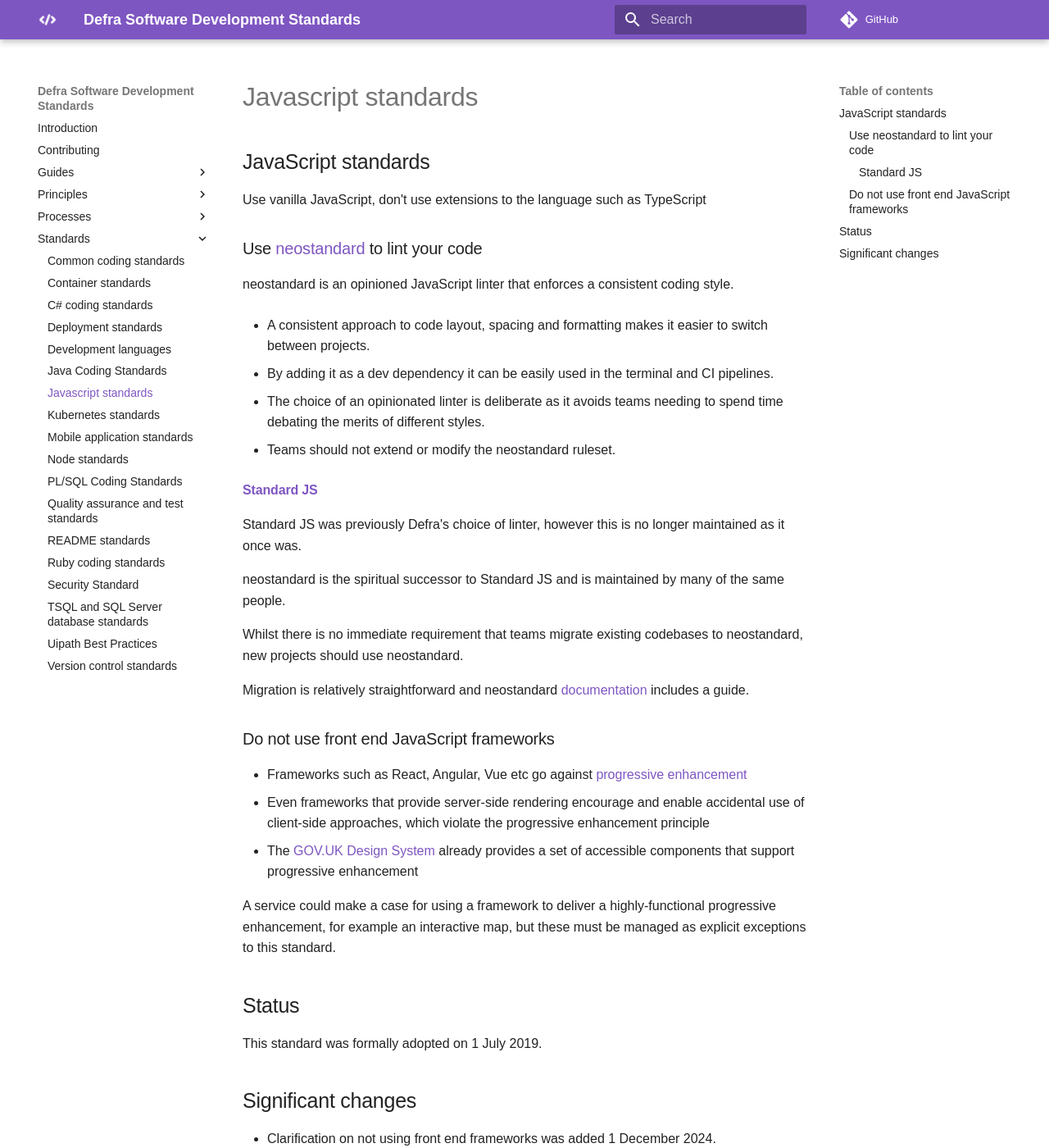
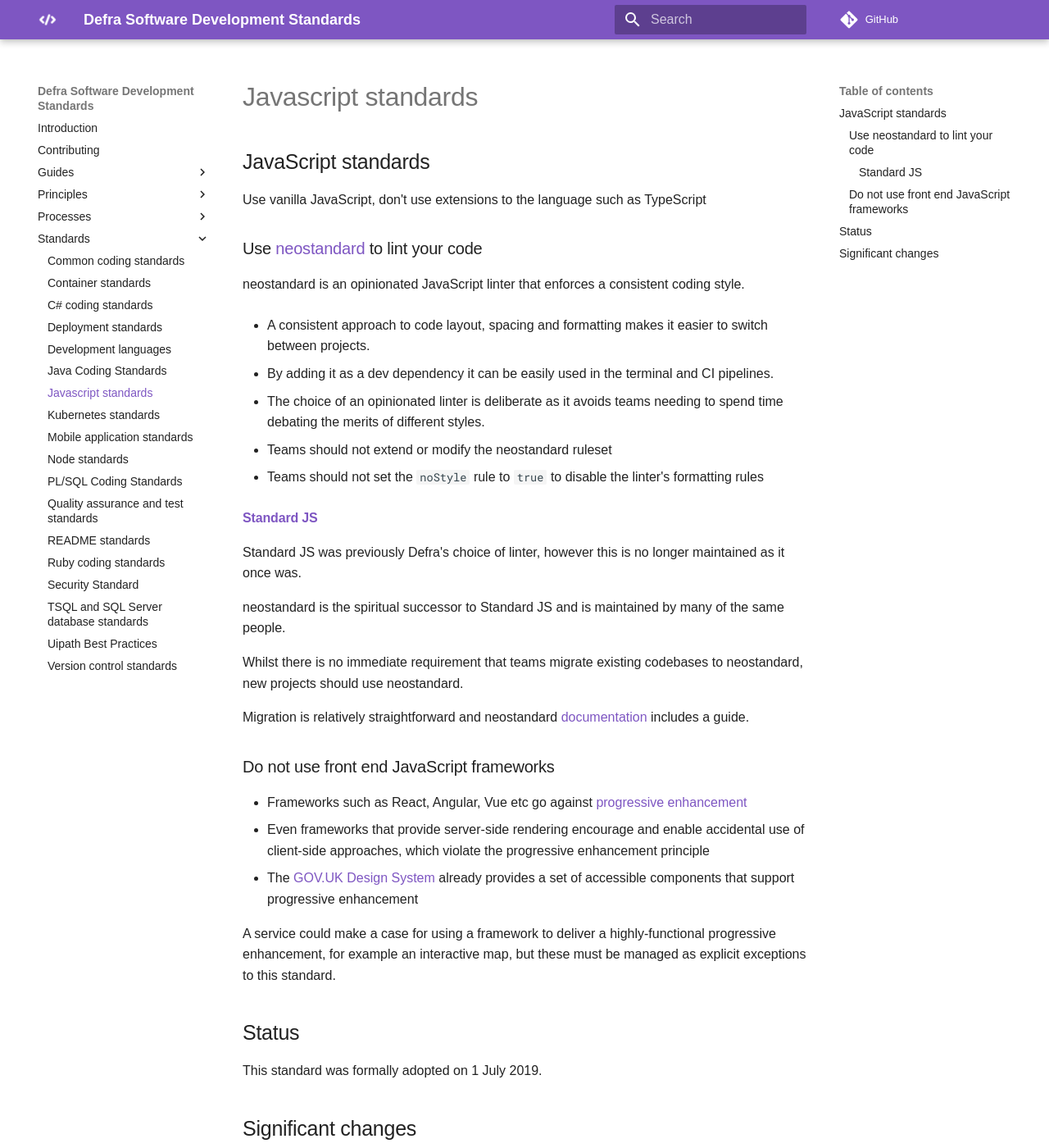
Before and after one commit to DEFRA/software-development-standards, an MkDocs documentation site: the page built from docs/standards/javascript_standards.md, in a window 1280 px wide and 1400 px high. Shown: the whole window at 82% size. Built offline with MkDocs 1.6.1 and Material for MkDocs 9.7.7, drawn with Linux system fonts in a browser that asks for light colours; some web fonts are replaced; comment, search, counter and statistics services are not loaded; some of the changed text lies outside the part shown.

Commit message:
Update from feedback

```diff
--- a/docs/standards/javascript_standards.md
+++ b/docs/standards/javascript_standards.md
@@ -4,7 +4,7 @@ Use vanilla JavaScript, don't use extensions to the language such as TypeScript
 
 ### Use [neostandard](https://github.com/neostandard/neostandard) to lint your code
 
-neostandard is an opinioned JavaScript linter that enforces a consistent coding style.
+neostandard is an opinionated JavaScript linter that enforces a consistent coding style.
 
 - A consistent approach to code layout, spacing and formatting makes it easier to switch between projects.
 
@@ -12,7 +12,9 @@ neostandard is an opinioned JavaScript linter that enforces a consistent coding
 
 - The choice of an opinionated linter is deliberate as it avoids teams needing to spend time debating the merits of different styles.
 
-- Teams should not extend or modify the neostandard ruleset.
+- Teams should not extend or modify the neostandard ruleset
+
+- Teams should not set the `noStyle` rule to `true` to disable the linter's formatting rules
 
 #### [Standard JS](https://standardjs.com/)
 
```
Also changed, not shown: other parts of docs/standards/javascript_standards.md (+1 -1 lines).
